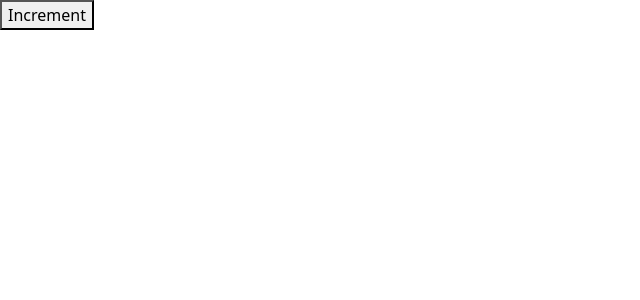
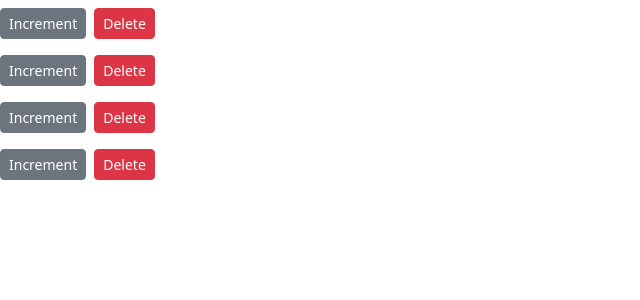
Before and after one commit to dinesh1101/DemoReact, a React (Create React App) app: page / in a window 1280 px wide. Shown: the top 300 px of the page, without its empty margins (0-640 px from the left). Built offline with nearby package versions, Linux system fonts and the light colour scheme.

Commit message:
id problem

```diff
--- a/src/components/counter.jsx
+++ b/src/components/counter.jsx
@@ -1,18 +1,45 @@
 import React, { Component } from "react";
 class Counter extends Component {
   state = {
-    count: 0,
-    tags: []
+    value: this.props.value,
   };
 
   render() {
+    console.log("props", this.props.ii);
     return (
       <div>
-        <span></span>
-        <button>Increment</button>
+        <span className={this.getBadge()}>{this.formatCount()}</span>
+        <button
+          onClick={this.handleIncrement}
+          className="btn btn-secondary btn-sm"
+        >
+          Increment
+        </button>
+
+        <button
+          className="btn btn-danger btn-sm m-2"
+          onClick={() => this.props.onDelete(this.props.ii)}
+        >
+          Delete
+        </button>
       </div>
     );
   }
+
+  handleIncrement = () => {
+    this.setState({ value: this.state.value + 1 });
+  };
+
+  formatCount = () => {
+    const { value } = this.state;
+    return value === 0 ? "zero" : value;
+  };
+
+  getBadge = () => {
+    let classes = "badge m-2 badge-";
+    classes += this.state.value === 0 ? "warning" : "primary";
+    return classes;
+  };
 }
 
 export default Counter;
--- /dev/null
+++ b/src/components/counters.jsx
@@ -0,0 +1,28 @@
+import React, { Component } from "react";
+import Counter from "./counter";
+
+class Counters extends Component {
+  state = {
+    counters: [{ ii: 4 }, { ii: 1 }, { ii: 6 }, { ii: 0 }]
+  };
+
+  handleDelete = (counterid) => {
+    console.log("counterid called", counterid);
+  };
+
+  render() {
+    return (
+      <div>
+        {this.state.counters.map((counter) => (
+          <Counter
+            key={counter.ii}
+            value={counter.value}
+            onDelete={this.handleDelete}
+          />
+        ))}
+      </div>
+    );
+  }
+}
+
+export default Counters;
--- a/src/index.js
+++ b/src/index.js
@@ -3,12 +3,12 @@
 
 //import App from "./App";
 import "bootstrap/dist/css/bootstrap.css";
-import Counter from "./components/counter";
+import Counters from "./components/counters";
 
 const rootElement = document.getElementById("root");
 ReactDOM.render(
   <StrictMode>
-    <Counter />
+    <Counters />
   </StrictMode>,
   rootElement
 );
```
